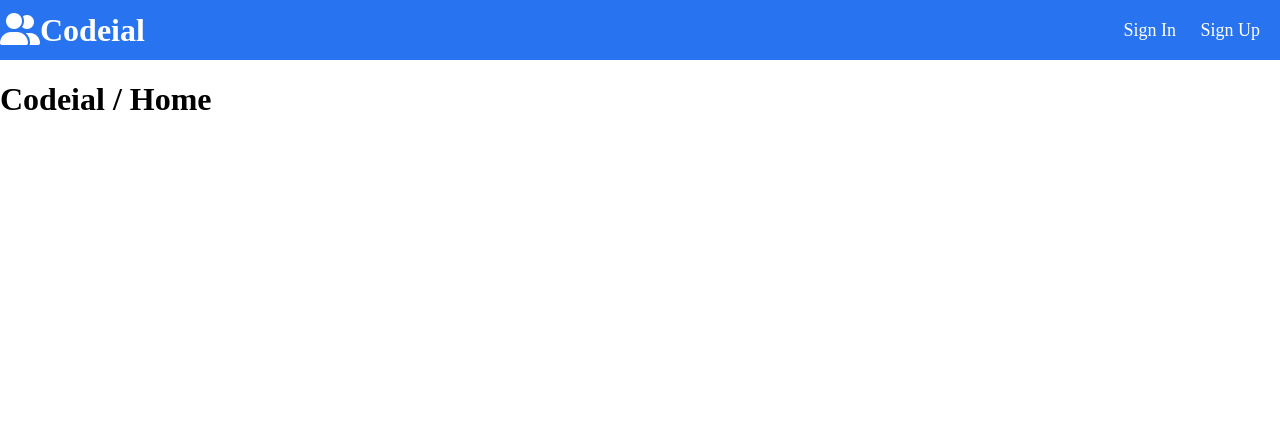
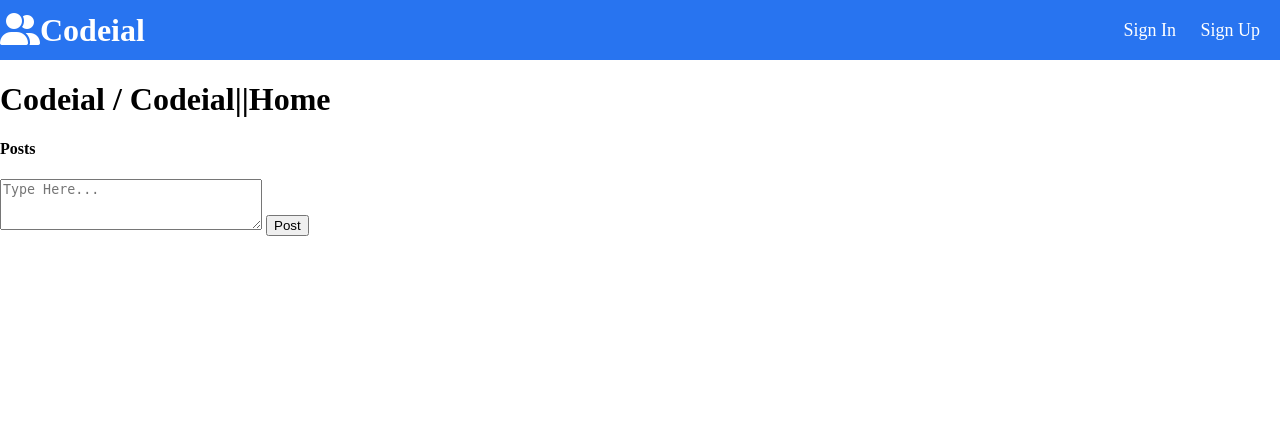
Before and after one commit to aryanthor8055/Codeial, a Node server app: page / in a window 1280 px wide. Shown: the top 435 px of the page. Run offline with Node 20, Linux system fonts and the light colour scheme; data that the repository does not hold is empty; style sheets or scripts are compiled from the project's sources; some libraries are stand-ins or nearby versions.

Commit message:
Save post to DB and Display post and related user

```diff
--- a/assets/css/header.css
+++ b/assets/css/header.css
@@ -12,10 +12,10 @@ header {
 #navbar {
   background-color: #64a0ff; }
 
-ul li {
+#nav-li li, #footer-li li {
   display: inline;
   margin-right: 20px;
   font-size: 18px; }
-  ul li a {
+  #nav-li li a, #footer-li li a {
     text-decoration: none;
     color: white; }
--- a/assets/scss/header.scss
+++ b/assets/scss/header.scss
@@ -12,7 +12,7 @@ header{
 #navbar{
     background-color: rgb(100, 160, 255);
 }
-ul{
+#nav-li,#footer-li{
     li{
         display: inline;
         margin-right: 20px;
--- a/controllers/home_controller.js
+++ b/controllers/home_controller.js
@@ -1,9 +1,24 @@
+const Post=require('../models/post');
 module.exports.home = function(req, res){
-    console.log(req.cookies);
-    res.cookie('user_id', 25);
+    // console.log(req.cookies);
+    // res.cookie('user_id', 25);
+
+//     Post.find({},function(err,posts){
+//         return res.render('home', {
+//             title: "Codeial||Home",
+//             posts:posts
+//         });
+//     })
+
+// }
+
+//populate the user for each post
+Post.find({}).populate('user').exec(function(err,posts){
     return res.render('home', {
-        title: "Home"
+        title: "Codeial||Home",
+        posts:posts
     });
+})
+
 }
-
 // module.exports.actionName = function(req, res){}
--- a/controllers/post_contoller.js
+++ /dev/null
@@ -1,3 +0,0 @@
-module.exports.posts=function(req,res){
-    return res.end("<h1>Users Post</h1>")
-}
--- a/routes/index.js
+++ b/routes/index.js
@@ -8,6 +8,7 @@ console.log('router loaded');
 
 router.get('/', homeController.home);
 router.use('/users', require('./users'));
+router.use('/posts', require('./posts'));
 
 // for any further routes, access from here
 // router.use('/routerName', require('./routerfile));
--- a/views/_footer.ejs
+++ b/views/_footer.ejs
@@ -1,7 +1,7 @@
 <footer>
     &copy;Codeial:A Coder Platform.All the rights reserved.
 
-    <ul id="Footer-li">
+    <ul id="footer-li">
         <li>
             <a href="/">Home
             </a>
--- a/views/_header.ejs
+++ b/views/_header.ejs
@@ -3,7 +3,7 @@
     <h1><i class="fa-solid fa-user-group"></i>Codeial</h1>
 
 
-    <ul>
+    <ul id="nav-li">
         <% if (locals.user){ %>
             <li>
                 <a href="/users/profile">
--- a/views/home.ejs
+++ b/views/home.ejs
@@ -1,4 +1,32 @@
 
-        <h1>
-            Codeial / <%= title %>
-        </h1>
+<h1>
+    Codeial / <%= title %>
+</h1>
+
+
+<section id="feed-posts">
+    <h4>Posts</h4>
+    <form action="/posts/create" id="new-post-form" method="POST">
+        <textarea name="content" cols="30" rows="3" placeholder="Type Here..."></textarea>
+        <input type="submit" value="Post">
+    </form>
+
+    <div id="posts-list-container">
+        <ul>
+            <% for(post of posts){ %>
+
+            <li>
+                <p>
+                    <%= post.content %>
+                    <br>
+                    <small>
+                        <%= post.user.name %>
+                    </small>
+                </p>
+
+            </li>
+
+            <%} %>
+        </ul>
+    </div>
+</section>
--- a/views/layout.ejs
+++ b/views/layout.ejs
@@ -7,14 +7,18 @@
         <link rel="stylesheet" href="/css/header.css">
         <link rel="stylesheet" href="/css/footer.css">
 
+        <%- style %>
+
     </head>
 
     <body>
         <%- include('_header'); %>
 
         <main id="layout-main">
-        <%- body %>
-    </main>
+            <%- body %>
+
+        </main>
+
 
         <%- include('_footer'); %>
 
```
Also changed, not shown: controllers/posts_controller.js (added, +12 -0 lines), models/post.js (added, +19 -0 lines), routes/posts.js (+7 -8 lines).
